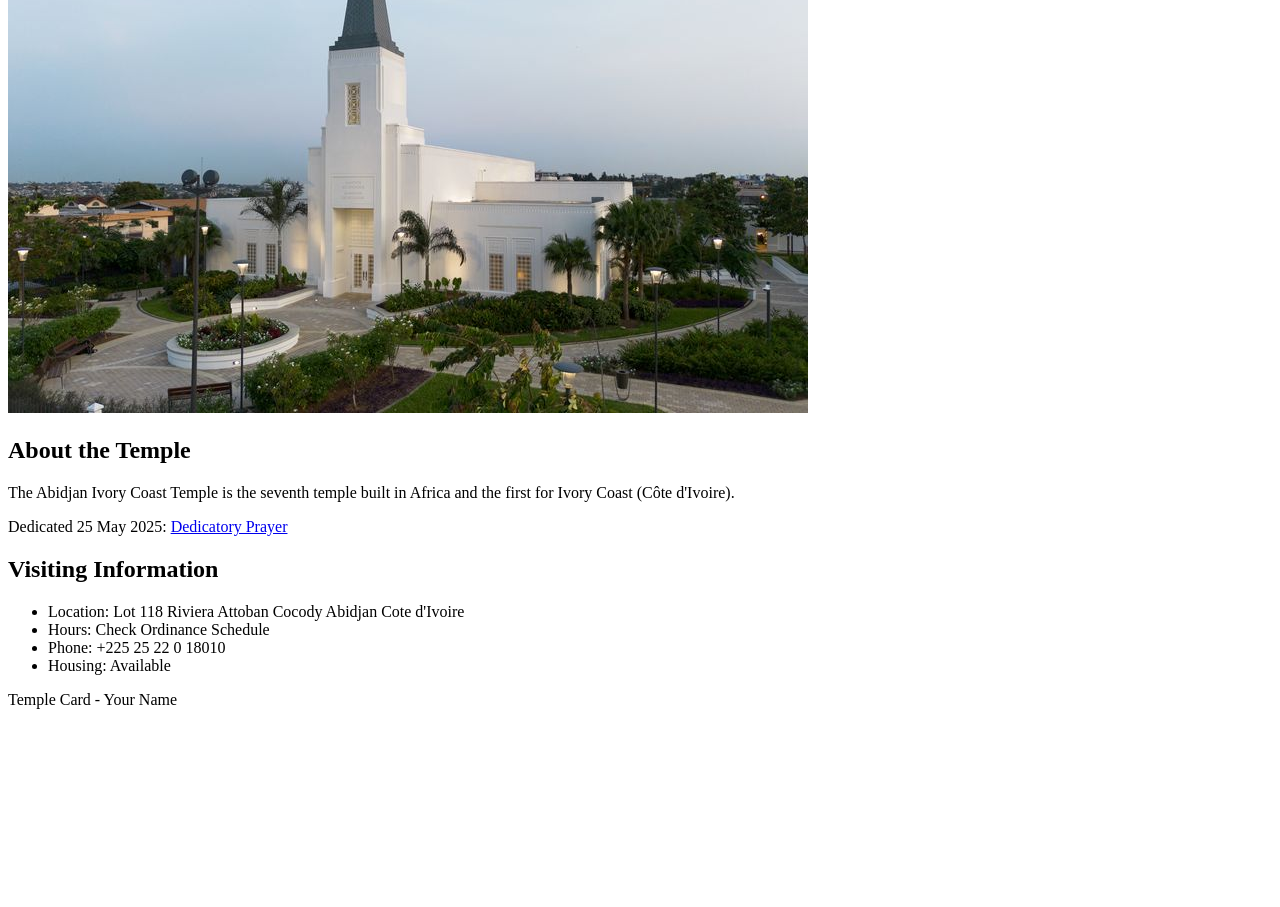
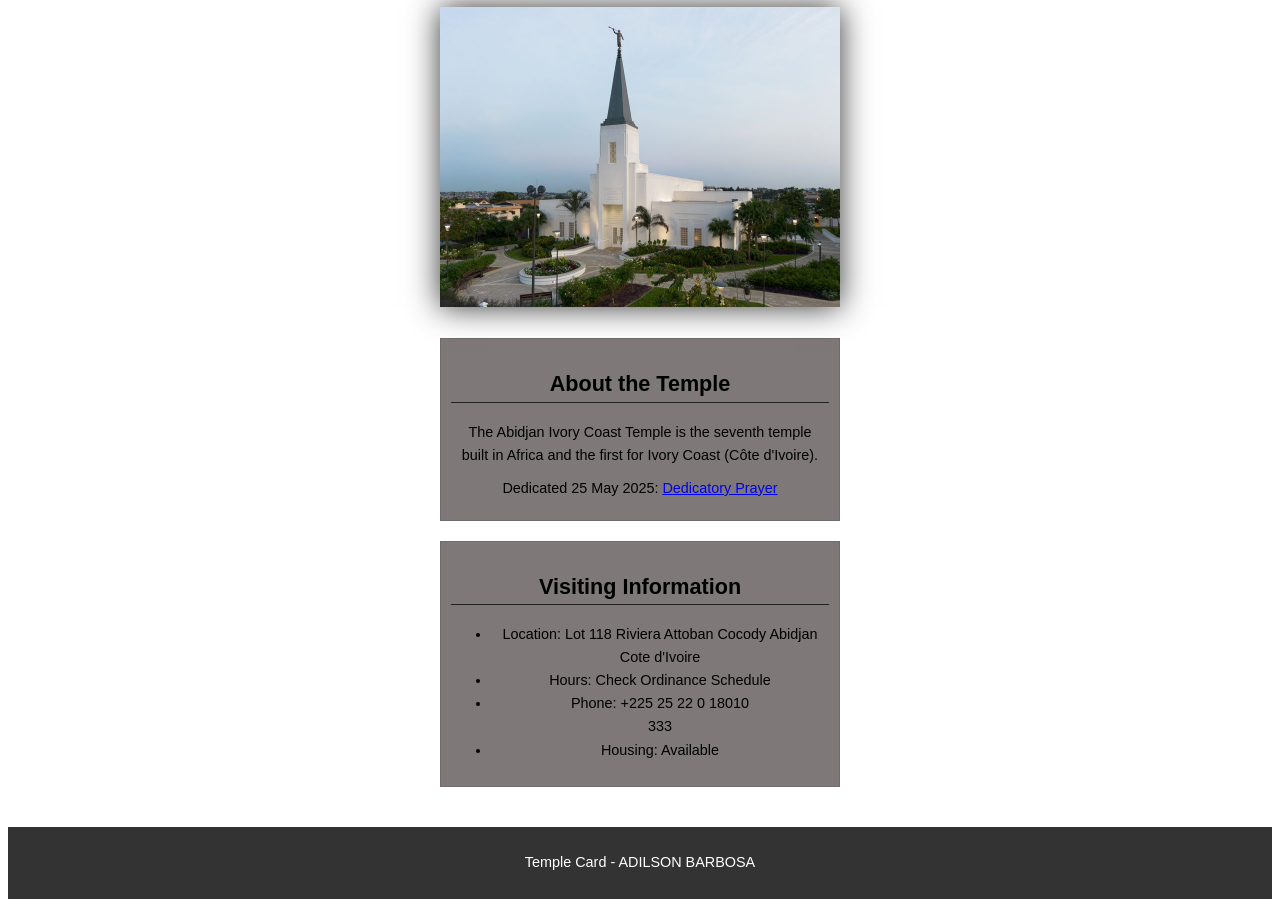
Before and after one commit to adilsonbarbosajpg/wdd130, a plain HTML site: page week02/temple.html in a window 1280 px wide. Shown: the part 301-1208 px from the top of the page. Before the commit the page ends 1026 px from the top, so only its background shows below. Drawn offline with Linux system fonts and the light colour scheme.

Commit message:
qfqfqefqeqfeqef

```diff
--- /dev/null
+++ b/week02/styles/temple.css/temple.css
@@ -0,0 +1,60 @@
+body {
+
+    font-family: Arial, Helvetica, sans-serif;
+    line-height: 1.6;
+}
+
+header,
+footer {
+
+    background-color: #333;
+    color: white;
+    padding: 10px 0;
+    text-align: center;
+    font-size: 1.5rem;
+}
+
+main {
+    width: 400px;
+    margin: 0 auto;
+    padding: 20px;
+    font-size: 1.5rem;
+
+}
+
+h1 {
+
+    margin: 10px;
+    text-align: center;
+}
+
+h2 {
+
+    border-bottom: 1px solid #222;
+}
+
+img {
+    width: 100%;
+    height: auto;
+    box-shadow: 0 0 30px #333;
+}
+
+section {
+    margin: 20px 0;
+    border: 1px solid rgb(0 0 0/10%);
+    padding: 10px;
+    text-align: center;
+    background-color: rgb(126, 120, 120);
+    font-size: .9rem;
+
+}
+
+section p {
+
+    margin: 10px;
+}
+
+footer {
+
+    font-size: .9rem;
+}
--- a/week02/temple.html
+++ b/week02/temple.html
@@ -5,6 +5,7 @@
     <meta charset="UTF-8">
     <meta name="viewport" content="width=device-width, initial-scale=1.0">
     <title>Temple Card - Abidjan Cote d'Ivoire</title>
+    <link rel="stylesheet" href="styles/temple.css/temple.css">
 </head>
 
 <body>
@@ -18,24 +19,25 @@
         </picture>
         <section>
             <h2>About the Temple</h2>
-            <p>The Abidjan Ivory Coast Temple is the seventh temple built in Africa and the first for Ivory Coast (Côte
+            <p>The Abidjan Ivory Coast Temple is the seventh temple built in Africa and the first
+                for Ivory Coast (Côte
                 d'Ivoire).</p>
             <p>Dedicated 25 May 2025: <a
-                    href="https://www.churchofjesuschrist.org/temples/dedicatory-prayer/abidjan-ivory-coast-temple/2025-05-25?lang=eng"
-                    target="_blank" rel="noopener noreferrer">Dedicatory Prayer</a></p>
+                  href="https://www.churchofjesuschrist.org/temples/dedicatory-prayer/abidjan-ivory-coast-temple/2025-05-25?lang=eng"
+                  target="_blank" rel="noopener noreferrer">Dedicatory Prayer</a></p>
         </section>
         <section>
             <h2>Visiting Information</h2>
             <ul>
                 <li>Location: Lot 118 Riviera Attoban Cocody Abidjan Cote d'Ivoire</li>
                 <li>Hours: Check Ordinance Schedule</li>
-                <li>Phone: +225 25 22 0 18010</li>
+                <li>Phone: +225 25 22 0 18010</li>333
                 <li>Housing: Available</li>
             </ul>
         </section>
     </main>
     <footer>
-        <p>Temple Card - Your Name</p>
+        <p>Temple Card - ADILSON BARBOSA</p>
     </footer>
 </body>
 
```
Also changed, not shown: week02/block-vs-inline.html (+29 -12 lines), week02/box-model.html (+12 -3 lines), week02/styles/box-model.css (+18 -2 lines).
